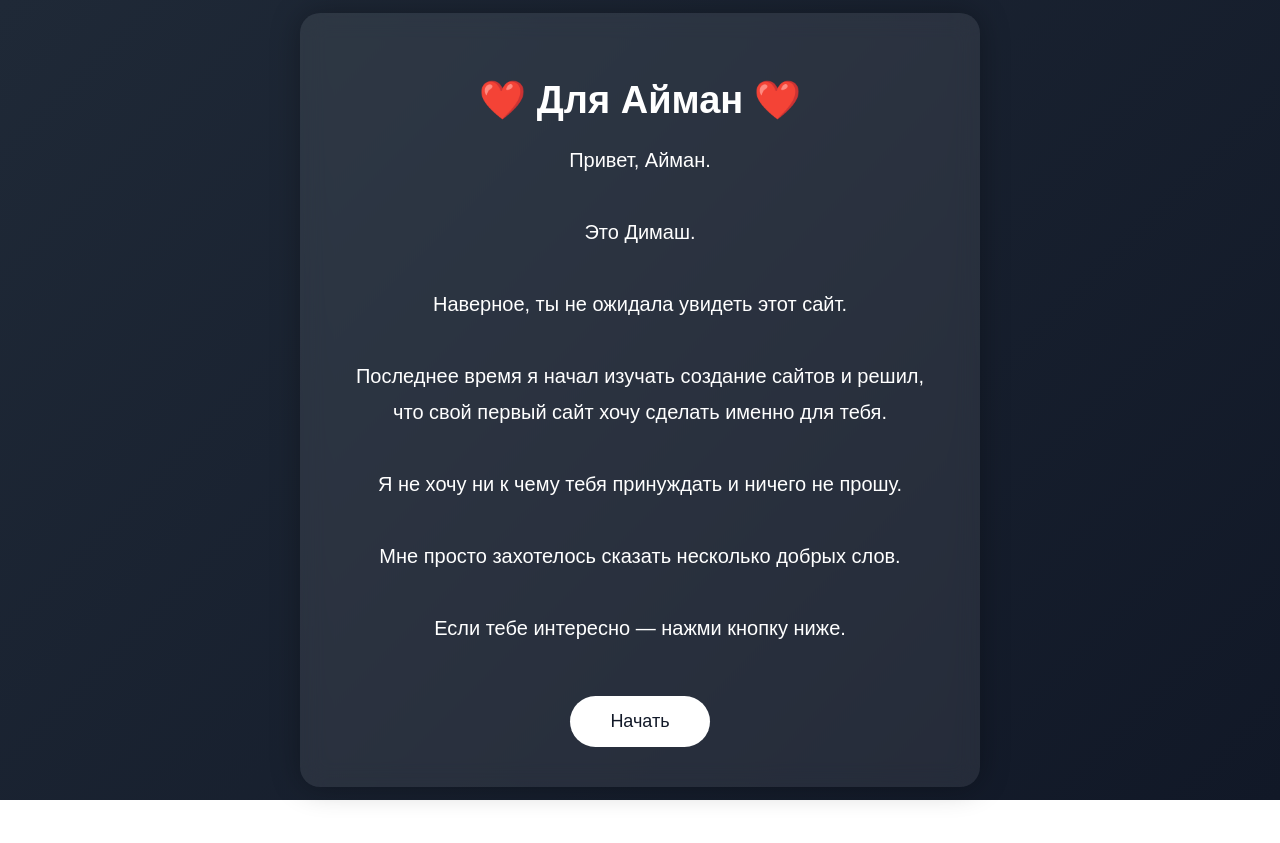
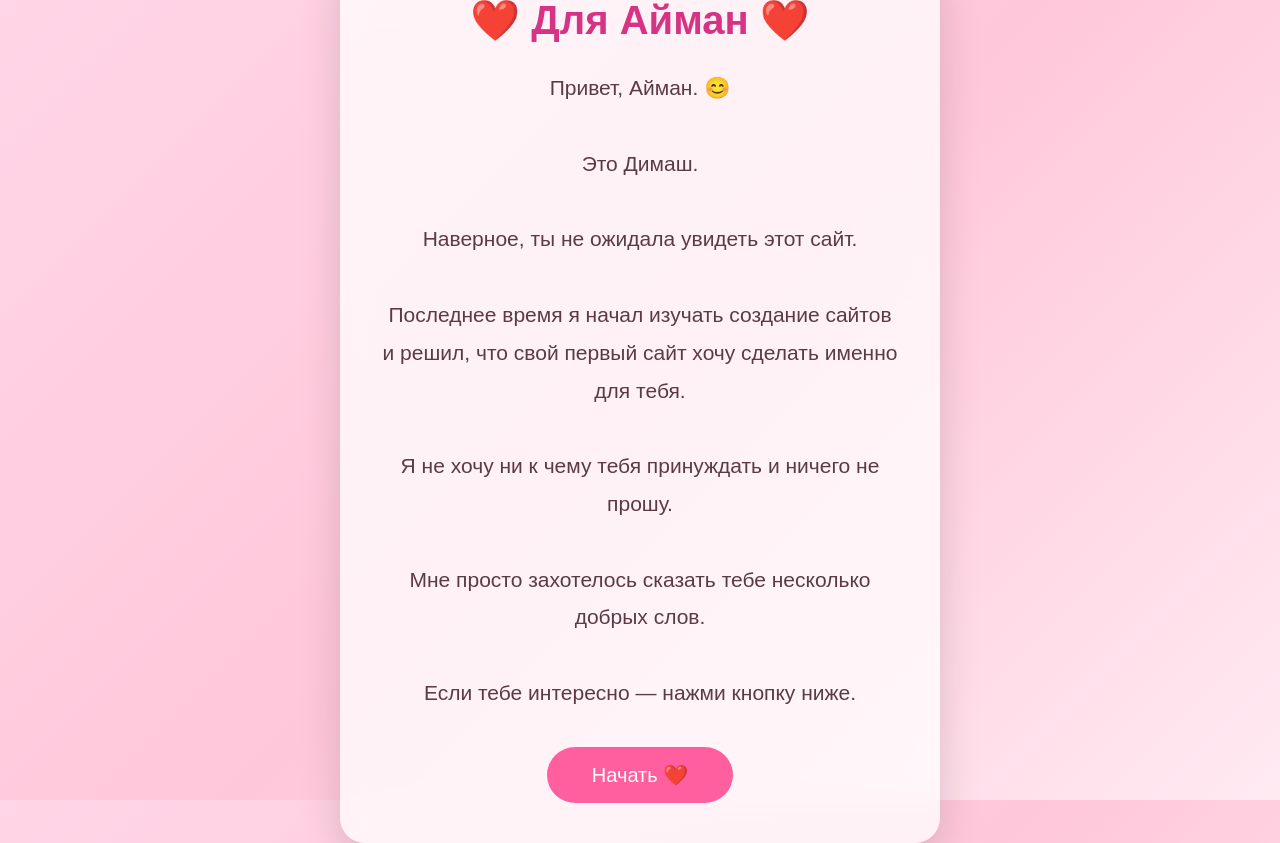
Before and after one commit to dimashsmailov04-tech/dlya-ayman, a plain HTML site: page index.html in a window 1280 px wide. Before the commit the page ends 800 px from the top, so only its background shows below. Drawn offline with Linux system fonts and the light colour scheme.

Commit message:
Update index.html

```diff
--- a/index.html
+++ b/index.html
@@ -6,55 +6,75 @@
 <title>Для Айман ❤️</title>
 
 <style>
-body{
+*{
 margin:0;
 padding:0;
+box-sizing:border-box;
 font-family:Arial,sans-serif;
-background:linear-gradient(135deg,#1f2937,#111827);
+}
+
+body{
+height:100vh;
 display:flex;
 justify-content:center;
 align-items:center;
-height:100vh;
-color:white;
+background:linear-gradient(135deg,#ffd6e7,#ffc7da,#ffeaf2);
+overflow:hidden;
 }
 
 .card{
-background:rgba(255,255,255,.08);
+width:90%;
+max-width:600px;
+background:rgba(255,255,255,.75);
 backdrop-filter:blur(12px);
 padding:40px;
-border-radius:20px;
-max-width:600px;
+border-radius:25px;
 text-align:center;
-box-shadow:0 0 30px rgba(0,0,0,.3);
+box-shadow:0 15px 40px rgba(0,0,0,.15);
+animation:show 1s;
+}
+
+@keyframes show{
+from{
+opacity:0;
+transform:translateY(30px);
+}
+to{
+opacity:1;
+transform:translateY(0);
+}
 }
 
 h1{
-font-size:38px;
-margin-bottom:20px;
+color:#d63384;
+font-size:40px;
+margin-bottom:25px;
 }
 
 p{
-font-size:20px;
+font-size:21px;
+color:#5b3a45;
 line-height:1.8;
 }
 
 button{
-margin-top:30px;
-padding:15px 40px;
-font-size:18px;
+margin-top:35px;
+padding:16px 45px;
+font-size:20px;
+background:#ff5f9e;
+color:white;
 border:none;
 border-radius:50px;
 cursor:pointer;
-background:white;
-color:#111827;
 transition:.3s;
 }
 
 button:hover{
 transform:scale(1.05);
+background:#ff3f87;
 }
+</style>
 
-</style>
 </head>
 
 <body>
@@ -64,7 +84,7 @@ transform:scale(1.05);
 <h1>❤️ Для Айман ❤️</h1>
 
 <p>
-Привет, Айман.<br><br>
+Привет, Айман. 😊<br><br>
 
 Это Димаш.<br><br>
 
@@ -74,21 +94,19 @@ transform:scale(1.05);
 
 Я не хочу ни к чему тебя принуждать и ничего не прошу.<br><br>
 
-Мне просто захотелось сказать несколько добрых слов.<br><br>
+Мне просто захотелось сказать тебе несколько добрых слов.<br><br>
 
 Если тебе интересно — нажми кнопку ниже.
 </p>
 
-<button onclick="nextPage()">Начать</button>
+<button onclick="startStory()">Начать ❤️</button>
 
 </div>
 
 <script>
-
-function nextPage(){
-alert("Продолжение уже совсем скоро ❤️");
+function startStory(){
+alert("Совсем скоро здесь начнётся наш небольшой разговор ❤️");
 }
-
 </script>
 
 </body>
```
